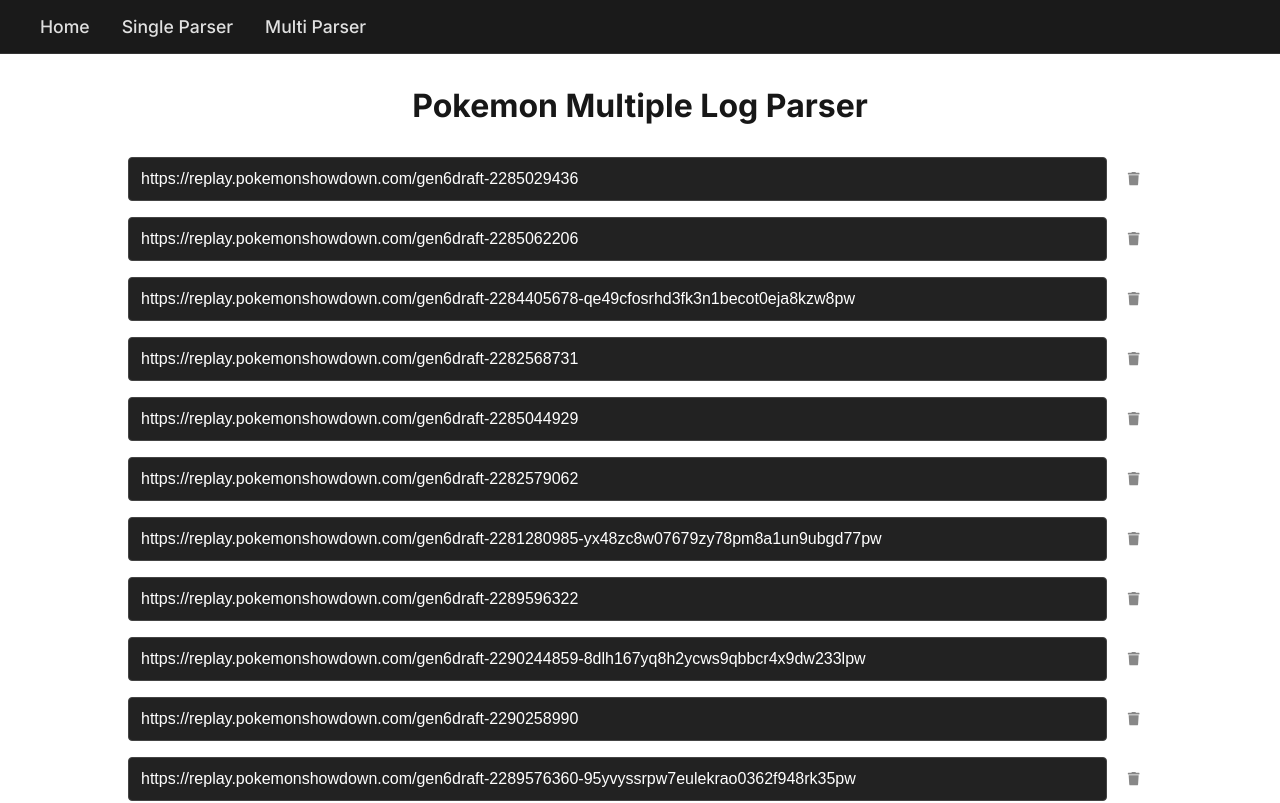
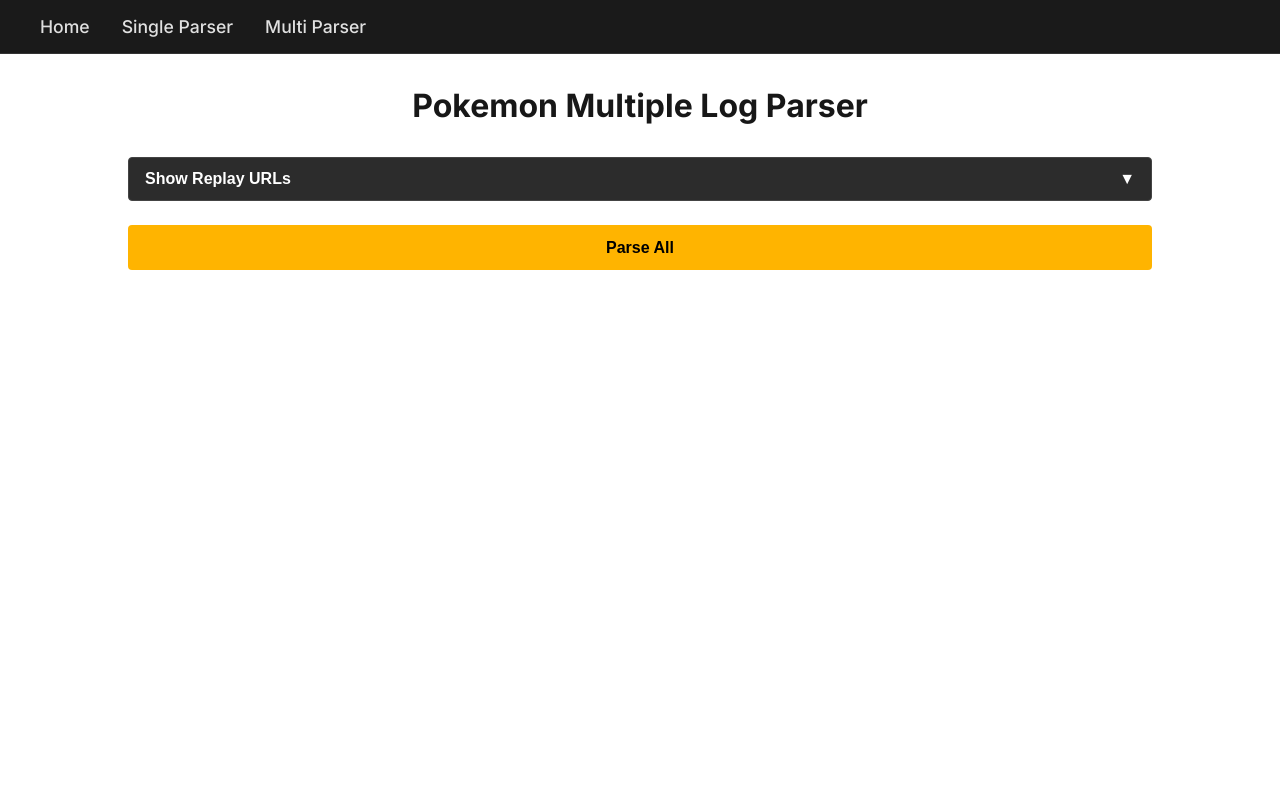
Before and after one commit to kevincauto/kevincauto-portfolio, a Next.js app: page /multi-log-parser in a window 1280 px wide. Shown: the top 803 px of the page. Built offline with nearby package versions, Linux system fonts and the light colour scheme.

Commit message:
feat: Add accordion component to MultiLogParserForm for dynamic URL input management and improve styling

```diff
--- a/src/app/multi-log-parser/MultiLogParserForm.module.css
+++ b/src/app/multi-log-parser/MultiLogParserForm.module.css
@@ -51,6 +51,51 @@
   opacity: 0.5;
 }
 
+.accordion {
+  border: 1px solid #444;
+  border-radius: 4px;
+  background-color: #2c2c2c;
+}
+
+.accordionToggle {
+  background-color: transparent;
+  border: none;
+  width: 100%;
+  padding: 12px 16px;
+  text-align: left;
+  font-size: 1rem;
+  font-weight: bold;
+  cursor: pointer;
+  display: flex;
+  justify-content: space-between;
+  align-items: center;
+  color: #fff;
+}
+
+.accordionIcon {
+  transition: transform 0.2s ease-in-out;
+}
+
+.accordionIcon.open {
+  transform: rotate(180deg);
+}
+
+.accordionContent {
+  max-height: 0;
+  overflow: hidden;
+  transition: max-height 0.3s ease-out, padding 0.3s ease-out;
+  padding: 0 16px;
+  border-top: 0px solid #444;
+}
+
+.accordionContent.open {
+  max-height: 60vh; /* Use viewport height to allow for more content */
+  overflow-y: auto; /* Enable vertical scrolling */
+  padding: 16px;
+  border-top: 1px solid #444;
+  transition: max-height 0.4s ease-in, padding 0.4s ease-in;
+}
+
 .buttonGroup {
   display: flex;
   justify-content: space-between;
@@ -70,6 +115,7 @@
   cursor: pointer;
   font-size: 1rem;
   transition: background-color 0.2s;
+  margin-top: 1rem; /* Add some space above the add button */
 }
 
 .addButton:hover {
@@ -86,6 +132,7 @@
   cursor: pointer;
   font-size: 1rem;
   transition: background-color 0.2s;
+  width: 100%; /* Make the parse button take the full width */
 }
 
 .parseButton:hover {
--- a/src/app/multi-log-parser/MultiLogParserForm.tsx
+++ b/src/app/multi-log-parser/MultiLogParserForm.tsx
@@ -286,6 +286,7 @@
   const [loading, setLoading] = useState(false);
   const [error, setError] = useState<string | null>(null);
   const [results, setResults] = useState<AggregatedPokemonStats[] | null>(null);
+  const [isAccordionOpen, setIsAccordionOpen] = useState(false);
 
   const handleAddInput = () => {
     setUrls([...urls, '']);
@@ -304,6 +305,7 @@
 
   const handleSubmit = async (e: React.FormEvent) => {
     e.preventDefault();
+    setIsAccordionOpen(false); // Always close accordion on submit
     setLoading(true);
     setError(null);
     setResults(null);
@@ -333,6 +335,16 @@
   return (
     <>
       <form onSubmit={handleSubmit} className={styles.form}>
+        <div className={styles.accordion}>
+          <button
+            type="button"
+            onClick={() => setIsAccordionOpen(!isAccordionOpen)}
+            className={styles.accordionToggle}
+          >
+            <span>{isAccordionOpen ? 'Hide Replay URLs' : 'Show Replay URLs'}</span>
+            <span className={`${styles.accordionIcon} ${isAccordionOpen ? styles.open : ''}`}>▼</span>
+          </button>
+          <div className={`${styles.accordionContent} ${isAccordionOpen ? styles.open : ''}`}>
             <div className={styles.inputList}>
               {urls.map((url, index) => (
                 <div key={index} className={styles.inputRow}>
@@ -366,6 +378,10 @@
                 <FaPlus />
                 <span>Add Another URL</span>
               </button>
+            </div>
+          </div>
+        </div>
+        <div className={styles.buttonGroup}>
           <button type="submit" className={styles.parseButton} disabled={loading}>
             {loading ? 'Parsing...' : 'Parse All'}
           </button>
```
Lines whose indentation alone changed are shown as unchanged.
